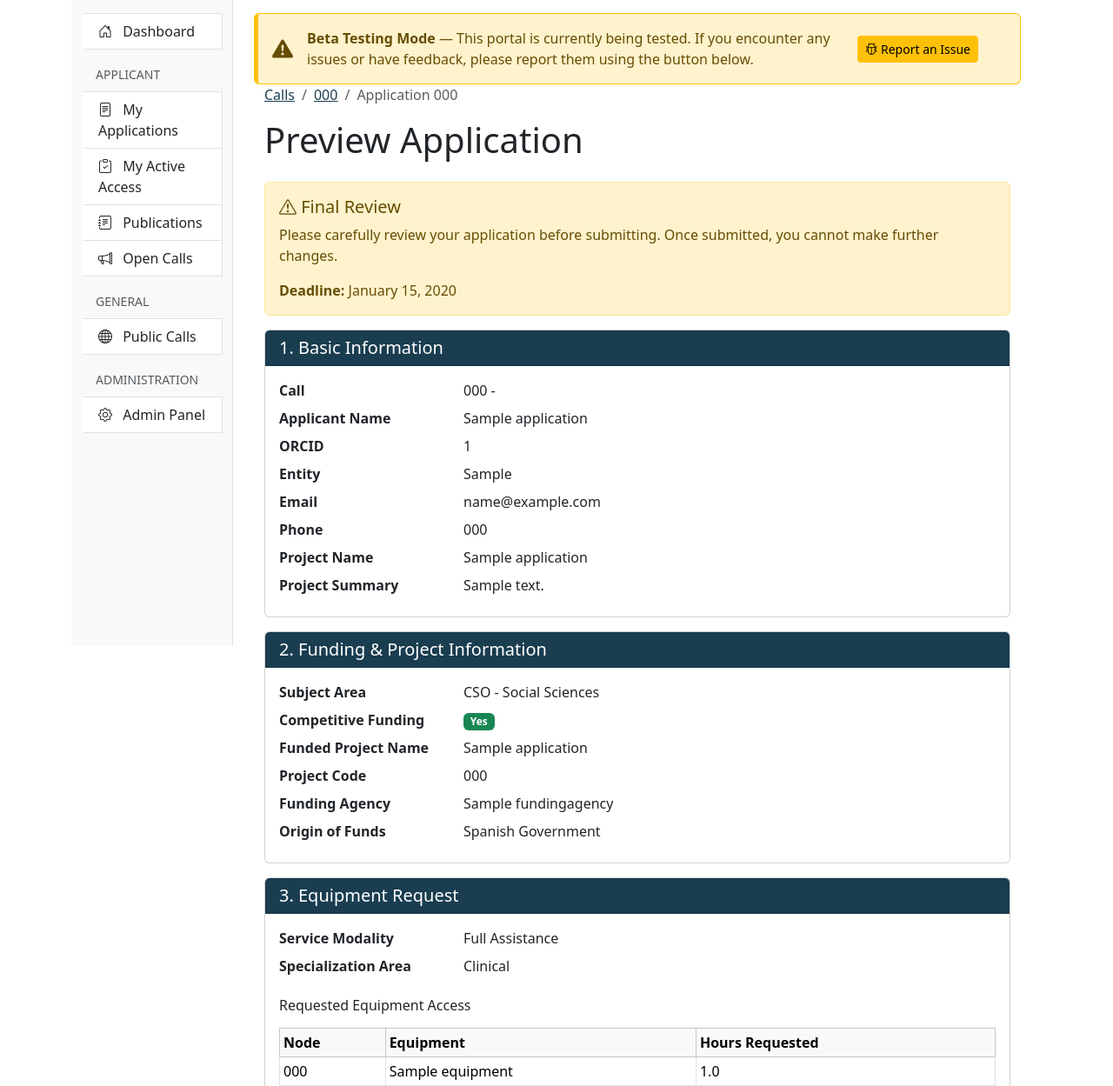
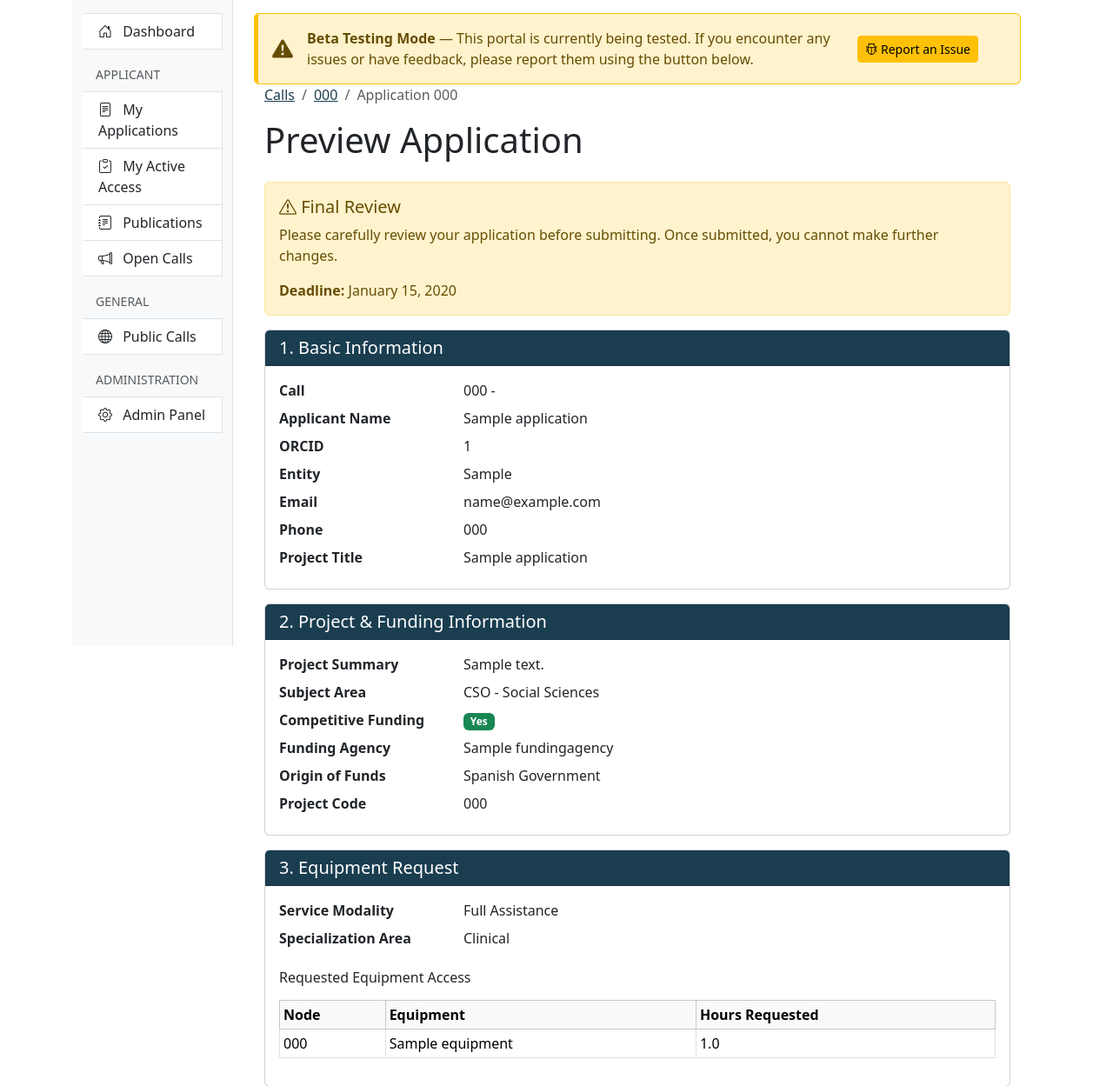
Before and after one commit to Rtasseff/ReDIB-Portal, a Django app: page /applications/1/preview/ in a window 1280 px wide. Shown: the part 83-1332 px from the top of the page at 87% size. Run offline with Django 5.2, Linux system fonts and the light colour scheme; a user stored in the database is signed in; tables that the repository leaves empty hold one stand-in row (values such as "Sample post"); parts of the project's set-up code (start-up, migrations or seed data) failed here and were passed over; some libraries are stand-ins or nearby versions.

Commit message:
Unify project title across wizard and views
There is conceptually only one project name; the legacy split between
project_name and project_title was confusing users. Now the user enters
it once in Step 1 ('Project Title') and it propagates everywhere.

Wizard:
- Step 1: removed brief_description (moved to Step 2), renamed
  project_name label to 'Project Title'
- Step 2: added brief_description as 'Project Summary' (always visible),
  removed the redundant 'Funded Project Name' (project_title) field
  from the competitive funding section
- View saves both project_name and project_title to the same value so
  legacy code reading project_title (admin search, access tasks, PDFs)
  keeps working

Views (feasibility, detail, preview, PDF, evaluation, resolution, etc.):
- Application Overview: shows Project Title (project_name) instead of
  Brief Description
- Project Information: shows Project Summary (brief_description),
  Funding Agency (or 'NA'), Origin of Funds (or 'NA' instead of blank)

Also includes a manual-test note added to batch1 implementation plan.

Co-Authored-By: Claude Opus 4.6 (1M context) <noreply@anthropic.com>

```diff
--- a/applications/views.py
+++ b/applications/views.py
@@ -157,6 +157,9 @@ def application_create(request, call_pk):
             if user.orcid:
                 application.applicant_orcid = user.orcid
 
+            # Sync project_title from project_name (legacy field kept in sync)
+            application.project_title = application.project_name
+
             application.save()
 
             messages.success(request, "Application draft created. Continue to step 2.")
@@ -199,6 +202,8 @@ def application_edit_step1(request, pk):
                 app.applicant_phone = user.phone
             if user.orcid:
                 app.applicant_orcid = user.orcid
+            # Sync project_title from project_name (legacy field kept in sync)
+            app.project_title = app.project_name
             app.save()
             messages.success(request, "Step 1 saved. Continue to step 2.")
             return redirect('applications:edit_step2', pk=application.pk)
--- a/templates/access/applicant_handoff.html
+++ b/templates/access/applicant_handoff.html
@@ -38,7 +38,7 @@
                     {% for app in applications %}
                     <tr>
                         <td><strong>{{ app.code }}</strong></td>
-                        <td>{{ app.project_title|truncatewords:10 }}</td>
+                        <td>{{ app.project_name|truncatewords:10 }}</td>
                         <td>{{ app.call.code }}</td>
                         <td>
                             {% if app.handoff_email_sent_at %}
@@ -155,7 +155,7 @@
                     {% for app in completed_applications %}
                     <tr>
                         <td><strong>{{ app.code }}</strong></td>
-                        <td>{{ app.project_title|truncatewords:10 }}</td>
+                        <td>{{ app.project_name|truncatewords:10 }}</td>
                         <td>
                             <span class="badge bg-success">
                                 <i class="bi bi-check-circle"></i> {{ app.completed_at|date:"M d, Y" }}
--- a/templates/access/mark_complete.html
+++ b/templates/access/mark_complete.html
@@ -21,7 +21,7 @@
         <div class="row">
             <div class="col-md-6">
                 <p><strong>Application Code:</strong> {{ application.code }}</p>
-                <p><strong>Project Title:</strong> {{ application.project_title }}</p>
+                <p><strong>Project Title:</strong> {{ application.project_name|default:"—" }}</p>
                 <p><strong>Call:</strong> {{ application.call.code }}</p>
             </div>
             <div class="col-md-6">
--- a/templates/access/node_scheduling.html
+++ b/templates/access/node_scheduling.html
@@ -37,7 +37,7 @@
                             {{ app.applicant.get_full_name }}<br>
                             <small class="text-muted">{{ app.applicant_entity }}</small>
                         </td>
-                        <td>{{ app.project_title|truncatewords:8 }}</td>
+                        <td>{{ app.project_name|truncatewords:8 }}</td>
                         <td>
                             <a href="mailto:{{ app.applicant_email }}">{{ app.applicant_email }}</a><br>
                             <small class="text-muted">{{ app.applicant_phone|default:"No phone" }}</small>
--- a/templates/applications/acceptance_form.html
+++ b/templates/applications/acceptance_form.html
@@ -25,8 +25,7 @@
         <div class="row">
             <div class="col-md-6">
                 <p><strong>Application Code:</strong> {{ application.code }}</p>
-                <p><strong>Project Title:</strong> {{ application.project_title }}</p>
-                <p><strong>Brief Description:</strong> {{ application.brief_description }}</p>
+                <p><strong>Project Title:</strong> {{ application.project_name|default:"—" }}</p>
             </div>
             <div class="col-md-6">
                 <p><strong>Call:</strong> {{ application.call.code }}</p>
--- a/templates/applications/equipment_completion.html
+++ b/templates/applications/equipment_completion.html
@@ -33,7 +33,7 @@
                 <dd class="col-sm-9">{{ application.call.code }} - {{ application.call.name }}</dd>
 
                 <dt class="col-sm-3">Project Title</dt>
-                <dd class="col-sm-9">{{ application.project_title|default:"N/A" }}</dd>
+                <dd class="col-sm-9">{{ application.project_name|default:"N/A" }}</dd>
 
                 <dt class="col-sm-3">Status</dt>
                 <dd class="col-sm-9"><span class="badge bg-success">{{ application.get_status_display }}</span></dd>
--- a/templates/applications/preview.html
+++ b/templates/applications/preview.html
@@ -45,22 +45,22 @@
                 <dt class="col-sm-3">Phone</dt>
                 <dd class="col-sm-9">{{ application.applicant_phone|default:"—" }}</dd>
 
-                <dt class="col-sm-3">Project Name</dt>
+                <dt class="col-sm-3">Project Title</dt>
                 <dd class="col-sm-9">{{ application.project_name|default:"—" }}</dd>
-
-                <dt class="col-sm-3">Project Summary</dt>
-                <dd class="col-sm-9">{{ application.brief_description }}</dd>
             </dl>
         </div>
     </div>
 
-    <!-- Funding & Project -->
+    <!-- Project & Funding -->
     <div class="card mb-3">
         <div class="card-header bg-primary text-white">
-            <h5 class="mb-0">2. Funding & Project Information</h5>
+            <h5 class="mb-0">2. Project & Funding Information</h5>
         </div>
         <div class="card-body">
             <dl class="row mb-0">
+                <dt class="col-sm-3">Project Summary</dt>
+                <dd class="col-sm-9">{{ application.brief_description|default:"—" }}</dd>
+
                 <dt class="col-sm-3">Subject Area</dt>
                 <dd class="col-sm-9">{{ application.get_subject_area_display }}</dd>
 
@@ -73,18 +73,15 @@
                     {% endif %}
                 </dd>
 
+                <dt class="col-sm-3">Funding Agency</dt>
+                <dd class="col-sm-9">{{ application.funding_agency_obj|default:"NA" }}</dd>
+
+                <dt class="col-sm-3">Origin of Funds</dt>
+                <dd class="col-sm-9">{{ application.get_project_type_display|default:"NA" }}</dd>
+
                 {% if application.has_competitive_funding %}
-                <dt class="col-sm-3">Funded Project Name</dt>
-                <dd class="col-sm-9">{{ application.project_title|default:"—" }}</dd>
-
                 <dt class="col-sm-3">Project Code</dt>
                 <dd class="col-sm-9">{{ application.project_code|default:"—" }}</dd>
-
-                <dt class="col-sm-3">Funding Agency</dt>
-                <dd class="col-sm-9">{{ application.funding_agency_obj|default:application.funding_agency|default:"—" }}</dd>
-
-                <dt class="col-sm-3">Origin of Funds</dt>
-                <dd class="col-sm-9">{{ application.get_project_type_display|default:"—" }}</dd>
                 {% endif %}
             </dl>
         </div>
--- a/templates/evaluations/evaluation_form.html
+++ b/templates/evaluations/evaluation_form.html
@@ -55,10 +55,11 @@
                     <div class="row">
                         <div class="col-md-6">
                             <p><strong>Application Code:</strong> {{ application.code }}</p>
-                            <p><strong>Brief Description:</strong> {{ application.brief_description }}</p>
+                            <p><strong>Project Title:</strong> {{ application.project_name|default:"—" }}</p>
+                            <p><strong>Project Summary:</strong> {{ application.brief_description|default:"—" }}</p>
                         </div>
                         <div class="col-md-6">
-                            <p><strong>Origin of Funds:</strong> {{ application.get_project_type_display }}</p>
+                            <p><strong>Origin of Funds:</strong> {{ application.get_project_type_display|default:"NA" }}</p>
                             <p><strong>Subject Area:</strong> {{ application.subject_area }}</p>
                             <p><strong>Specialization:</strong> {{ application.specialization_area }}</p>
                         </div>
```
Also changed, not shown: applications/forms.py (+11 -14 lines), docs/developer/batch1-implementation-plan.md (+1 -0 lines), templates/applications/application_pdf.html (+13 -17 lines), templates/applications/detail.html (+11 -11 lines), templates/applications/feasibility_review.html (+8 -5 lines), templates/applications/node_resolution/review.html (+8 -5 lines), templates/applications/wizard_step1.html (+0 -13 lines), templates/applications/wizard_step2.html (+12 -10 lines).
